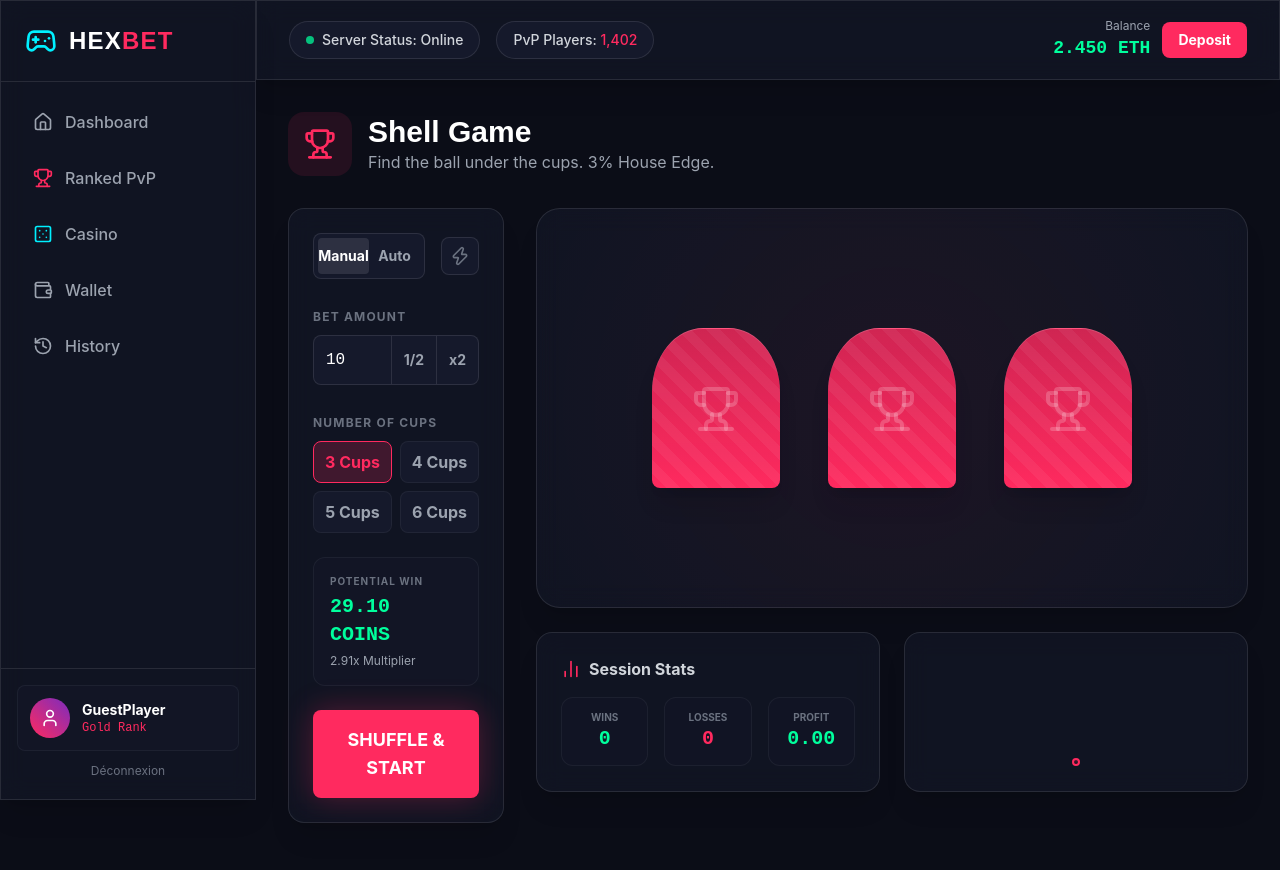
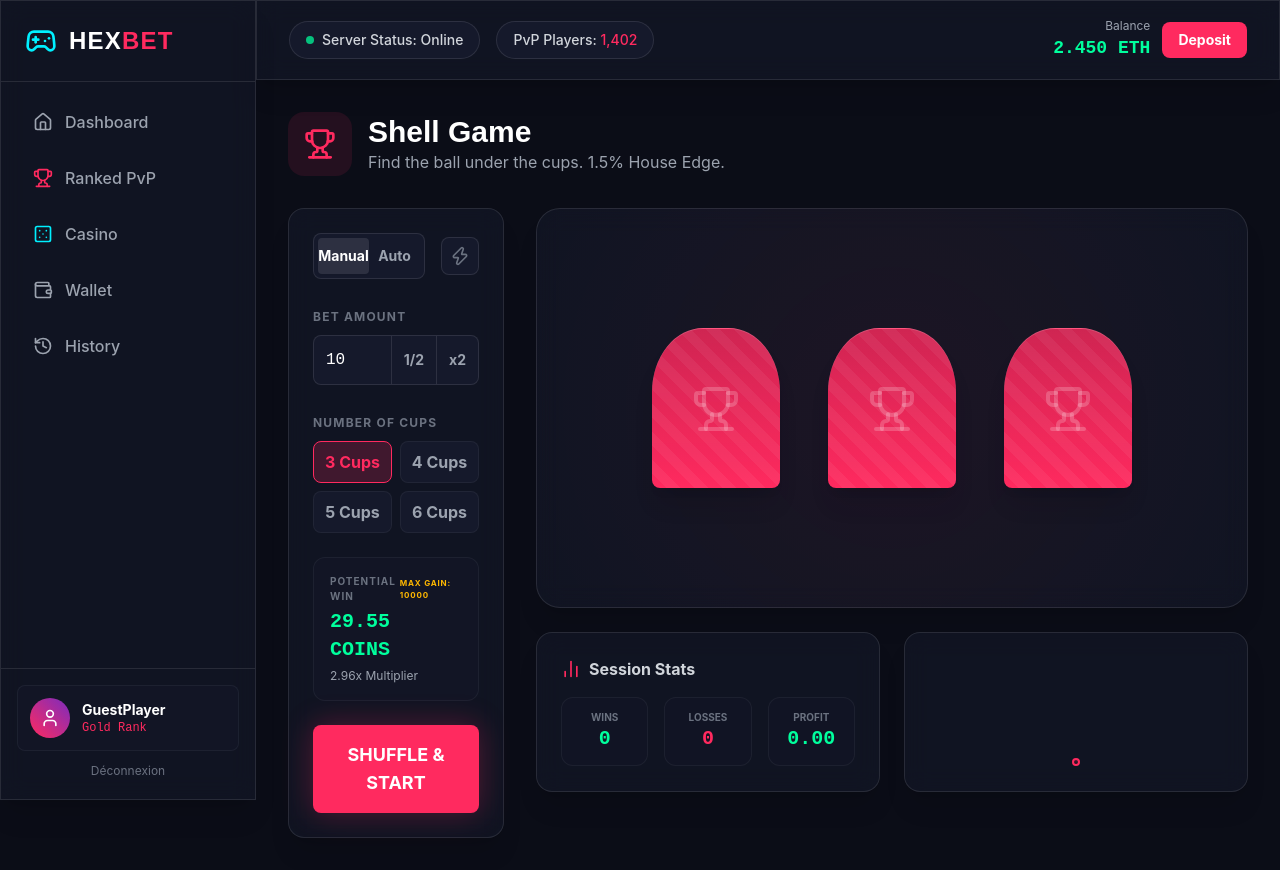
Before and after one commit to DM7OFF/Hexbet, a React (Vite) app in the folder frontend/: page /casino/shells in a window 1280 px wide. Built offline with nearby package versions, Linux system fonts and the light colour scheme; no server answers.

Commit message:
feat(casino): implement MAX_GAIN limit and display for all games

```diff
--- a/frontend/src/pages/CasinoDice.tsx
+++ b/frontend/src/pages/CasinoDice.tsx
@@ -48,10 +48,12 @@ export default function CasinoDice() {
   const HOUSE_EDGE = 1.5; // Adjusted to 1.5% as requested
   const MAX_CHANCE = 95; // Slightly reduced from 98
   const MIN_CHANCE = 2; // Slightly increased from 1
+  const MAX_GAIN = 10000; // Maximum profit allowed per bet
 
   // Derived Values
   const multiplier = (100 - HOUSE_EDGE) / winChance;
-  const profitOnWin = betAmount * multiplier - betAmount;
+  const potentialProfit = betAmount * multiplier - betAmount;
+  const actualProfit = Math.min(potentialProfit, MAX_GAIN);
   const rollUnder = winChance;
 
   const handleRoll = () => {
@@ -64,7 +66,7 @@ export default function CasinoDice() {
     setTimeout(() => {
       const result = parseFloat((Math.random() * 100).toFixed(2));
       const won = result < rollUnder;
-      const profit = won ? profitOnWin : -betAmount;
+      const profit = won ? actualProfit : -betAmount;
 
       setLastRoll({
         result,
@@ -155,7 +157,7 @@ export default function CasinoDice() {
               </div>
               <div className="bg-surface/50 p-3 rounded-lg border border-success/20 flex items-center gap-2">
                 <Trophy className="w-4 h-4 text-success" />
-                <span className="font-mono text-success font-bold">+{profitOnWin.toFixed(2)} COINS</span>
+                <span className="font-mono text-success font-bold">+{actualProfit.toFixed(2)} COINS</span>
               </div>
             </div>
 
@@ -297,8 +299,11 @@ export default function CasinoDice() {
                     <div className="text-gray-400 text-xs font-bold uppercase tracking-wider mb-1">Multiplier</div>
                     <div className="text-xl font-mono font-bold text-white">{multiplier.toFixed(4)}x</div>
                   </div>
-                  <div className="bg-surface/50 rounded-xl p-4 border border-white/5 text-center">
-                    <div className="text-gray-400 text-xs font-bold uppercase tracking-wider mb-1">Roll Under</div>
+                  <div className="bg-surface/50 rounded-xl p-4 border border-white/5 text-center flex flex-col justify-center">
+                    <div className="flex justify-between items-center px-2 mb-1">
+                      <div className="text-gray-400 text-xs font-bold uppercase tracking-wider">Roll Under</div>
+                      <div className="text-[8px] text-warning font-bold uppercase">Max: {MAX_GAIN}</div>
+                    </div>
                     <div className="text-xl font-mono font-bold text-success">{rollUnder.toFixed(2)}</div>
                   </div>
                   <div className="bg-surface/50 rounded-xl p-4 border border-white/5 text-center">
--- a/frontend/src/pages/CasinoPlinko.tsx
+++ b/frontend/src/pages/CasinoPlinko.tsx
@@ -68,7 +68,9 @@ export default function CasinoPlinko() {
     const bucketIndex = Math.round(currentIndex);
     const multiplier = multipliers[bucketIndex];
     const payout = betAmount * multiplier;
-    const profit = payout - betAmount;
+    const MAX_GAIN = 10000;
+    const profit = Math.min(payout - betAmount, MAX_GAIN);
+    const actualPayout = betAmount + profit;
 
     const newBall: Ball = {
       id: ballId,
@@ -76,7 +78,7 @@ export default function CasinoPlinko() {
         x: 50 + p.x * (100 / (rows + 2)),
         y: 5 + (i * (85 / rows))
       })),
-      payout,
+      payout: actualPayout,
       multiplier
     };
 
@@ -138,7 +140,10 @@ export default function CasinoPlinko() {
             </div>
 
             <div className="space-y-2">
-              <label className="text-xs font-bold text-gray-500 uppercase tracking-widest">Bet Amount</label>
+              <div className="flex justify-between items-center px-1">
+                <label className="text-xs font-bold text-gray-500 uppercase tracking-widest">Bet Amount</label>
+                <span className="text-[10px] text-warning font-bold uppercase tracking-wider">Max Gain: 10000</span>
+              </div>
               <div className="flex bg-surface rounded-lg border border-white/10 overflow-hidden">
                 <input
                   type="number"
--- a/frontend/src/pages/CasinoShells.tsx
+++ b/frontend/src/pages/CasinoShells.tsx
@@ -2,8 +2,6 @@ import { useState, useEffect } from 'react';
 import { Trophy, BarChart2, RefreshCw, Zap } from 'lucide-react';
 import { AreaChart, Area, XAxis, YAxis, ResponsiveContainer } from 'recharts';
 import { motion, AnimatePresence } from 'framer-motion';
-
-const HOUSE_EDGE = 3.0; // Increased house edge to lower multipliers and increase casino profit
 
 export default function CasinoShells() {
   const [betAmount, setBetAmount] = useState<number>(10);
@@ -77,8 +75,10 @@ export default function CasinoShells() {
     }
   }, [autoRunning, gameState, isFastMode]);
 
+  const HOUSE_EDGE = 1.5;
+  const MAX_GAIN = 10000; // Maximum profit allowed per bet
   const multiplier = cupsCount * (1 - HOUSE_EDGE / 100);
-  const potentialProfit = betAmount * multiplier - betAmount;
+  const potentialProfit = Math.min(betAmount * multiplier - betAmount, MAX_GAIN);
 
   const startShuffle = () => {
     if (betAmount <= 0) return;
@@ -245,8 +245,11 @@ export default function CasinoShells() {
             )}
 
             <div className="p-4 bg-surface/50 rounded-xl border border-white/5 space-y-1">
-              <div className="text-[10px] text-gray-500 font-bold uppercase tracking-widest">Potential Win</div>
-              <div className="text-xl font-mono font-bold text-success">{(betAmount * multiplier).toFixed(2)} COINS</div>
+              <div className="flex justify-between items-center">
+                <div className="text-[10px] text-gray-500 font-bold uppercase tracking-widest">Potential Win</div>
+                <div className="text-[8px] text-warning font-bold uppercase tracking-widest">Max Gain: {MAX_GAIN}</div>
+              </div>
+              <div className="text-xl font-mono font-bold text-success">{Math.min(betAmount * multiplier, betAmount + MAX_GAIN).toFixed(2)} COINS</div>
               <div className="text-xs text-gray-400">{multiplier.toFixed(2)}x Multiplier</div>
             </div>
 
```
